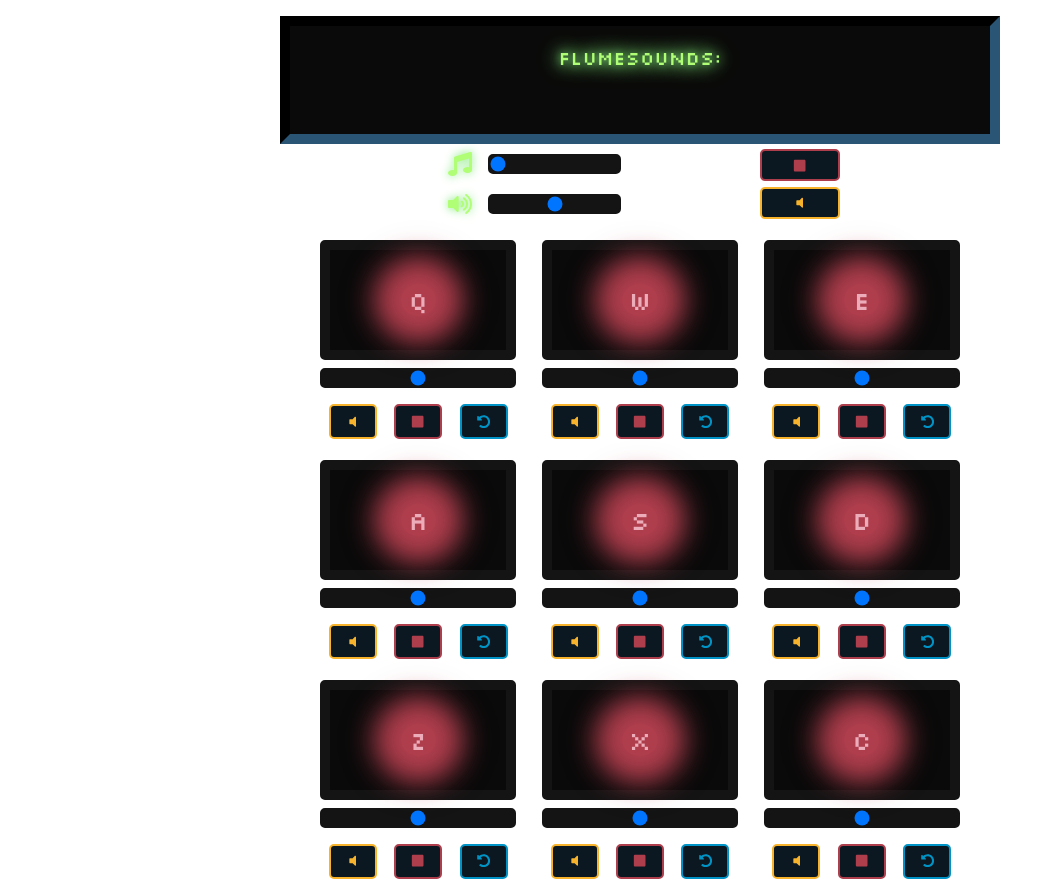
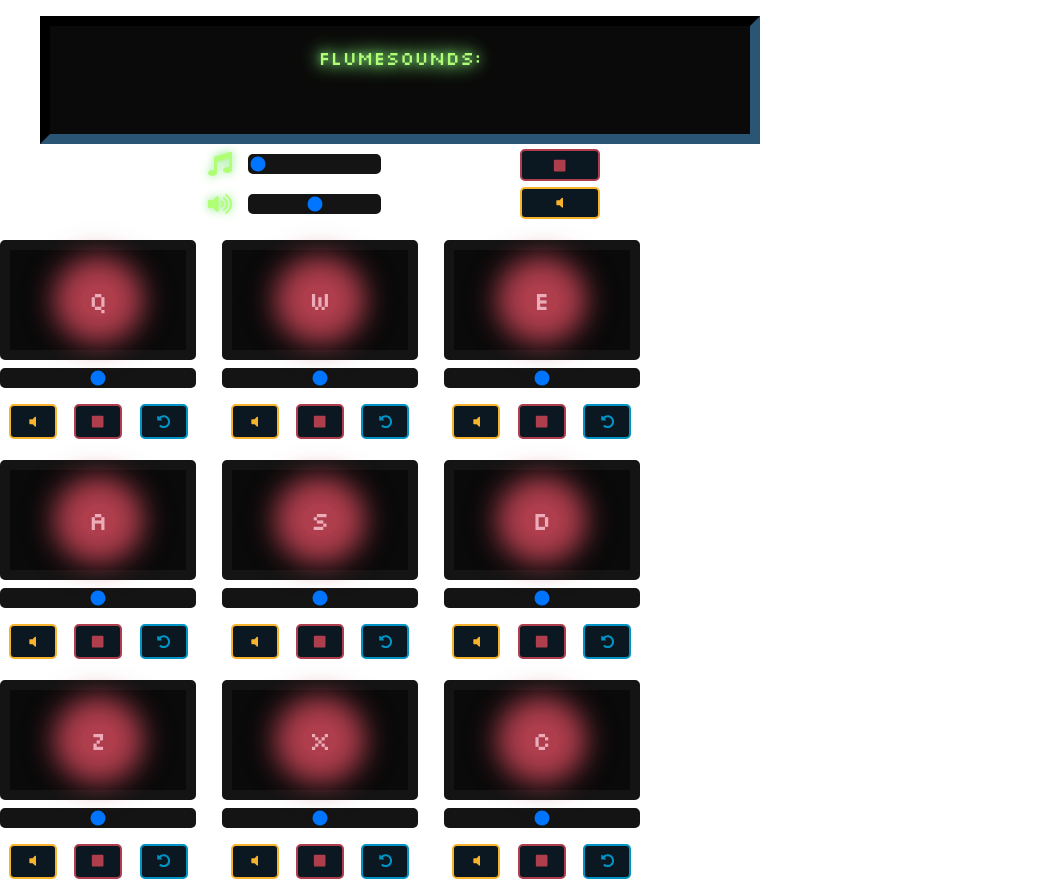
Before and after one commit to nic-vo/nv-portfolio, a Next.js app: page /freeCodeCamp/DrumMachine in a window 1280 px wide. Shown: the whole page, without its empty margins (0-1063 px from the left). Built offline with nearby package versions, Linux system fonts and the light colour scheme.

Commit message:
Wrap drummach comp in a <main> for styling

```diff
--- a/pages/freeCodeCamp/DrumMachine.js
+++ b/pages/freeCodeCamp/DrumMachine.js
@@ -60,7 +60,8 @@ const DrumMachine = () => {
 	}
 
 	return (
-		<section className={machineStyles.drumContainer}>
+		<main className={machineStyles.main}>
+			<section className={machineStyles.machine}>
 				<ControlPanel
 					displaySound={displaySound}
 					mVolume={mVolume}
@@ -86,6 +87,7 @@ const DrumMachine = () => {
 					})}
 				</div>
 			</section>
+		</main>
 	);
 };
 
```
Lines whose indentation alone changed are shown as unchanged.
